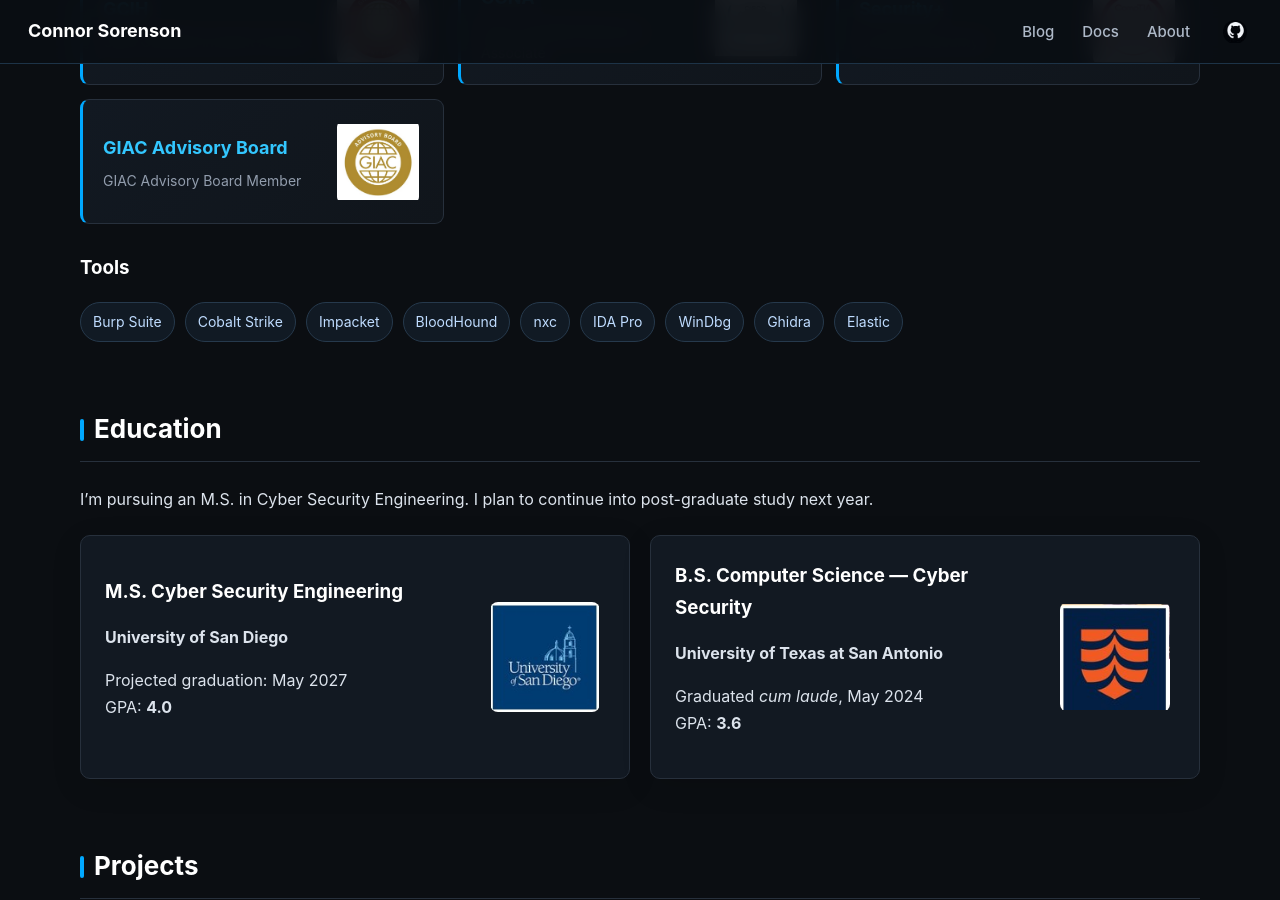
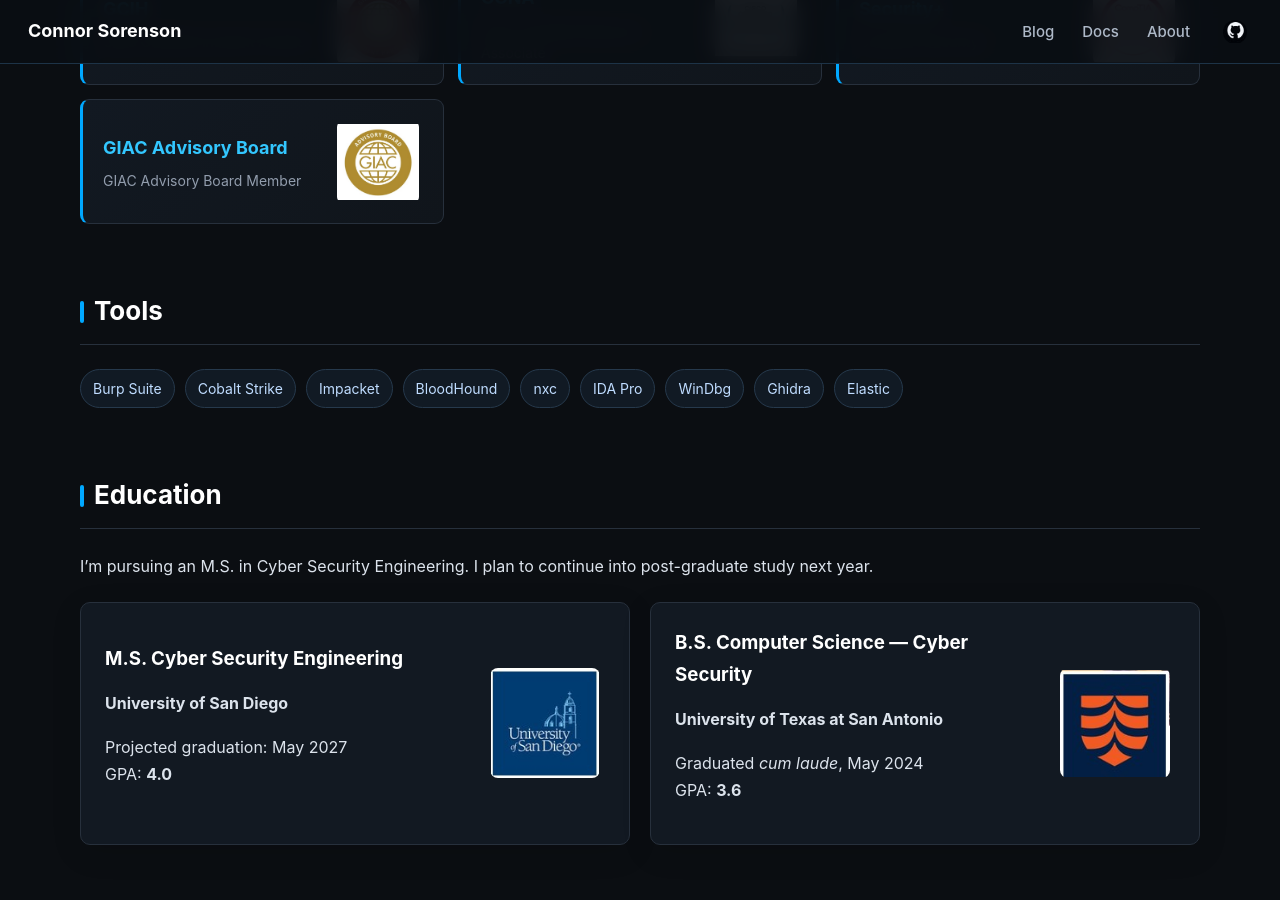
Before and after one commit to connorSorenson/connorsorenson.github.io, a Jekyll site: the page built from about.md, in a window 1280 px wide and 900 px high, scrolled down 1197 px. Built offline with Jekyll 4.4.1, drawn with Linux system fonts in a browser that asks for light colours.

Commit message:
Update skills section titles

```diff
--- a/about.md
+++ b/about.md
@@ -138,7 +138,7 @@
 
 </div>
 
-### Tools
+## Tools
 
 <div class="tag-grid">
 <span class="tech-tag">Burp Suite</span>
@@ -229,7 +229,7 @@
 
 </div>
 
-### Programming &amp; Scripting
+## Programming &amp; Scripting
 
 <div class="tag-grid">
 <span class="tech-tag">C / C#</span>
```
